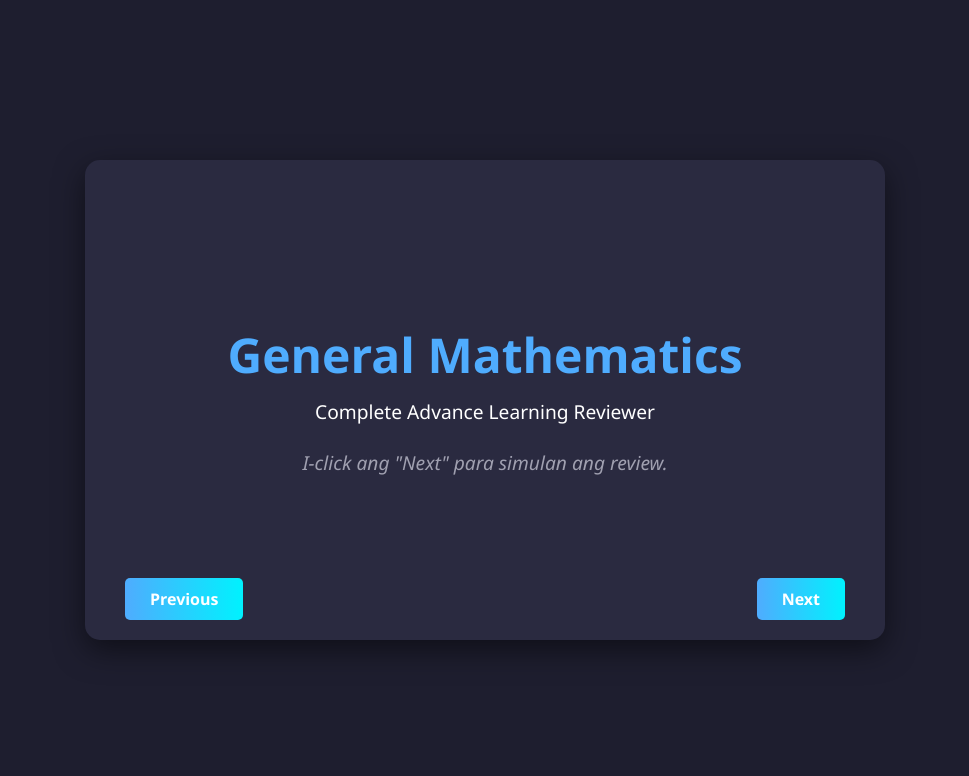
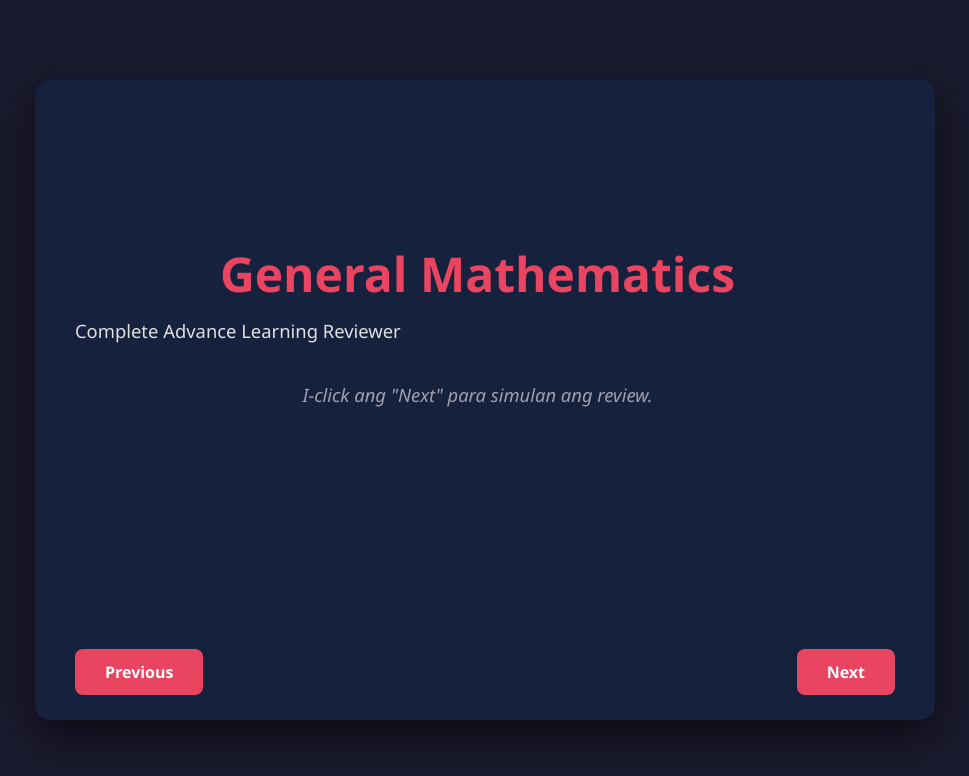
Before and after one commit to sentsei/labyyu-kao, a plain HTML site: page index.html in a window 1280 px wide. Shown: the whole page, without its empty margins (155-1124 px from the left). Drawn offline with Linux system fonts and the light colour scheme.

Commit message:
Update style.css

```diff
--- a/style.css
+++ b/style.css
@@ -1,4 +1,3 @@
-/* style.css */
 * {
     margin: 0;
     padding: 0;
@@ -7,8 +6,8 @@
 }
 
 body {
-    background-color: #1e1e2f;
-    color: #ffffff;
+    background-color: #1a1a2e;
+    color: #e0e0e0;
     display: flex;
     justify-content: center;
     align-items: center;
@@ -17,62 +16,85 @@ body {
 }
 
 .presentation-container {
-    background-color: #2a2a40;
-    width: 80%;
-    max-width: 800px;
-    height: 60vh;
+    background-color: #16213e;
+    width: 85%;
+    max-width: 900px;
+    height: 80vh;
     border-radius: 15px;
-    box-shadow: 0 10px 30px rgba(0, 0, 0, 0.5);
+    box-shadow: 0 15px 40px rgba(0, 0, 0, 0.6);
     position: relative;
     display: flex;
     flex-direction: column;
-    padding: 40px;
+    padding: 40px 40px 90px 40px;
 }
 
 .slide {
-    display: none; /* Nakatago ang slide kapag hindi active */
+    display: none;
     animation: fadeIn 0.5s ease-in-out;
     height: 100%;
+    overflow-y: auto;
+    padding-right: 15px;
+}
+
+/* Custom Scrollbar */
+.slide::-webkit-scrollbar {
+    width: 8px;
+}
+.slide::-webkit-scrollbar-thumb {
+    background-color: #0f3460;
+    border-radius: 4px;
 }
 
 .slide.active {
-    display: flex; /* Ipinapakita lang ang active slide */
+    display: flex;
     flex-direction: column;
-    justify-content: center;
+    justify-content: flex-start;
 }
 
 h1 {
     font-size: 3rem;
-    color: #4facfe;
+    color: #e94560;
     margin-bottom: 10px;
     text-align: center;
+    margin-top: 15%;
 }
 
 h2 {
     font-size: 2rem;
-    color: #00f2fe;
+    color: #4facfe;
     margin-bottom: 20px;
-    border-bottom: 2px solid #4facfe;
+    border-bottom: 2px solid #e94560;
     padding-bottom: 10px;
 }
 
 p {
-    font-size: 1.2rem;
+    font-size: 1.15rem;
     line-height: 1.6;
-    text-align: center;
+    margin-bottom: 15px;
+}
+
+.solution {
+    background-color: #0f3460;
+    padding: 15px;
+    border-radius: 8px;
+    border-left: 5px solid #e94560;
+    margin-top: 5px;
+    margin-bottom: 20px;
 }
 
 ul {
     font-size: 1.1rem;
     line-height: 1.8;
     margin-left: 20px;
+    margin-bottom: 15px;
 }
 
 li {
-    margin-bottom: 10px;
+    margin-bottom: 8px;
 }
 
 .instruction {
+    text-align: center;
     margin-top: 20px;
     font-style: italic;
     color: #a0a0b0;
@@ -80,7 +102,7 @@ li {
 
 .controls {
     position: absolute;
-    bottom: 20px;
+    bottom: 25px;
     left: 0;
     width: 100%;
     display: flex;
@@ -89,22 +111,23 @@ li {
 }
 
 button {
-    background: linear-gradient(to right, #4facfe, #00f2fe);
+    background: #e94560;
     border: none;
-    padding: 10px 25px;
+    padding: 12px 30px;
     color: white;
     font-size: 1rem;
     font-weight: bold;
-    border-radius: 5px;
+    border-radius: 8px;
     cursor: pointer;
-    transition: transform 0.2s;
+    transition: background 0.3s, transform 0.2s;
 }
 
 button:hover {
-    transform: scale(1.05);
+    background: #d63d56;
+    transform: translateY(-2px);
 }
 
 @keyframes fadeIn {
-    from { opacity: 0; transform: translateY(10px); }
-    to { opacity: 1; transform: translateY(0); }
+    from { opacity: 0; transform: translateX(20px); }
+    to { opacity: 1; transform: translateX(0); }
 }
```
